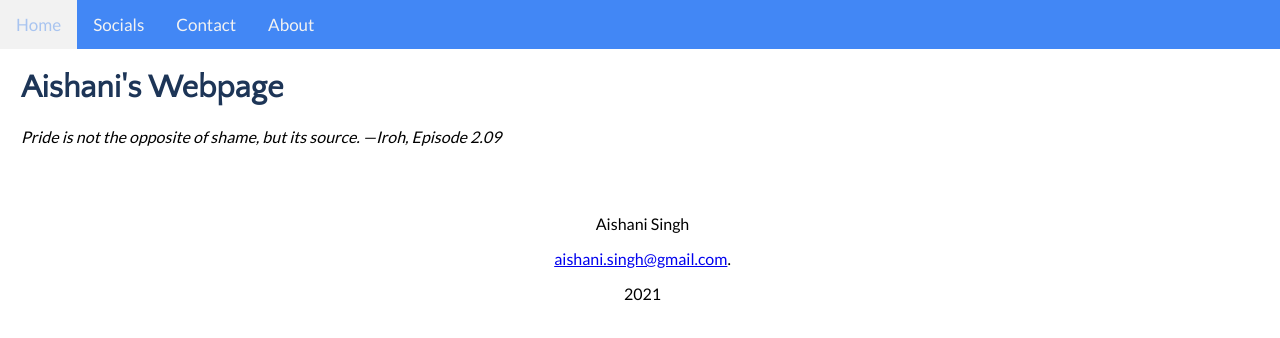
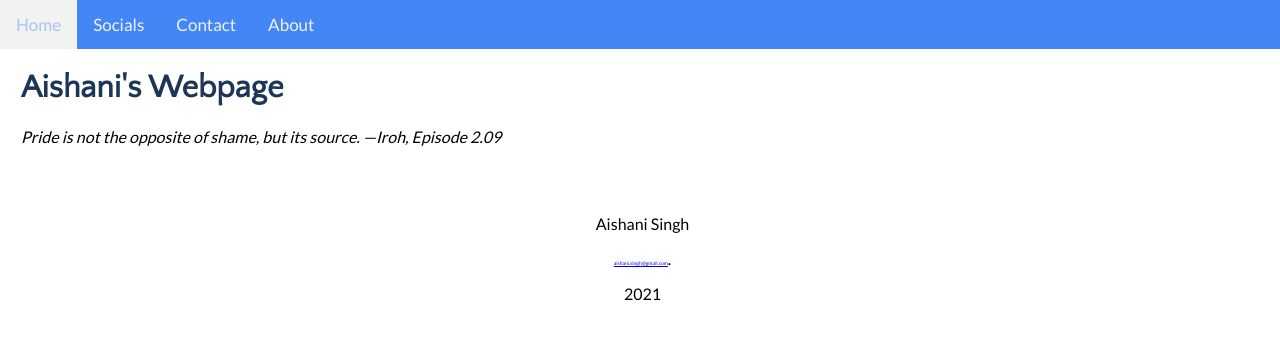
Before and after one commit to aishanisingh/prevwp, a plain HTML site: page index.html in a window 1280 px wide. Drawn offline with Linux system fonts and the light colour scheme.

Commit message:
Update index.css

```diff
--- a/index.css
+++ b/index.css
@@ -52,3 +52,7 @@ p {
   margin-left: 5px;
   font-family: 'Lato';
 }
+
+div a {
+  font-size: 5px
+}
```
